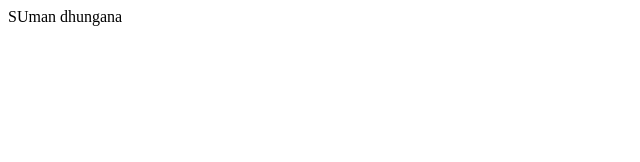
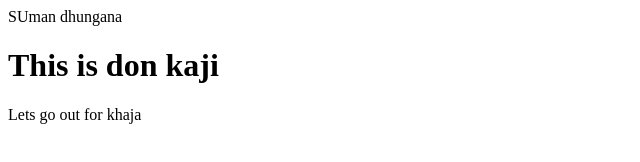
Before and after one commit to sumandhungana/web_suman, a plain HTML site: page index.html in a window 1280 px wide. Shown: the whole page, without its empty margins (0-640 px from the left). Drawn offline with Linux system fonts and the light colour scheme.

Commit message:
add contact page and modify index page

```diff
--- a/index.html
+++ b/index.html
@@ -2,5 +2,7 @@
 	<head><title>git practice</title></head>
 	<body>
 		SUman dhungana
+		<h1>This is don kaji</h1>
+		<p>Lets go out for khaja</p>
 	</body>
 </html>
```
Also changed, not shown: contact.html (added, +10 -0 lines).
